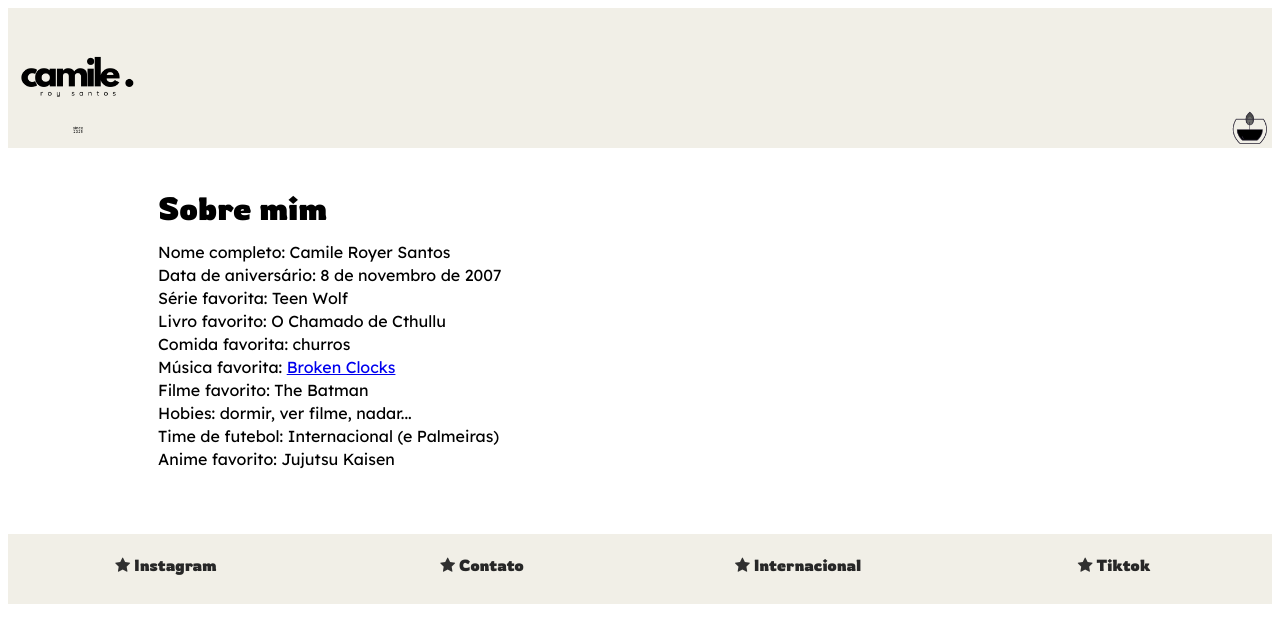
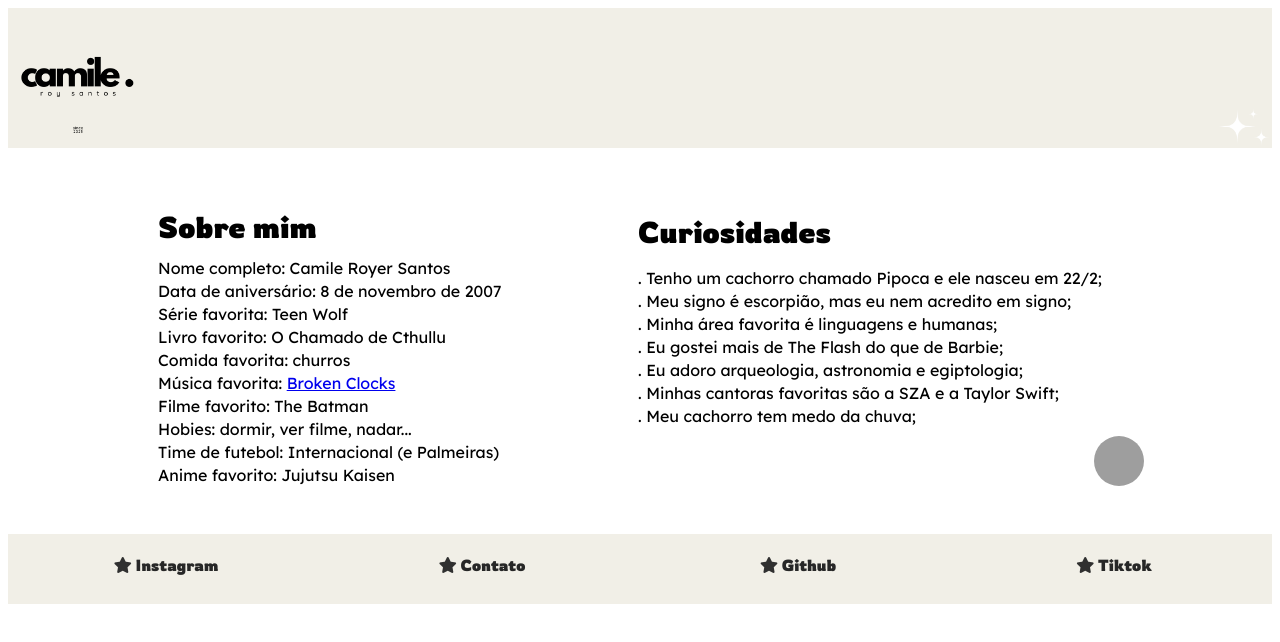
Before and after one commit to camileroyer/sitedacamile, a plain HTML site: page index.html in a window 1280 px wide. Drawn offline with Linux system fonts and the light colour scheme; grey boxes are pictures that could not be loaded.

Commit message:
finalmente um aside
temos um asideeee

```diff
--- a/index.html
+++ b/index.html
@@ -6,12 +6,13 @@
     <title>Camile</title>
     <link rel="stylesheet" href="style.css">
     <link rel="stylesheet" href="https://cdnjs.cloudflare.com/ajax/libs/font-awesome/4.7.0/css/font-awesome.min.css">
-    <script src="https://kit.fontawesome.com/yourcode.js" crossorigin="anonymous"></script>
+    <link rel="stylesheet" href="https://cdnjs.cloudflare.com/ajax/libs/font-awesome/5.15.3/css/all.min.css">
+
 </head>
 <body>
     <header>
         <img src="camile.png" id="logo">
-        <img src="vela.png" id="menu">
+        <img src="estrelinhas.png" id="menu">
     </header>
     <main>
         <div class="destaque">
@@ -21,12 +22,23 @@
         <p>Série favorita: Teen Wolf</p>
         <p>Livro favorito: O Chamado de Cthullu</p>
         <p>Comida favorita: churros</p>
-        <p>Música favorita: <a href="https://youtu.be/0Exxu8lsGYE">Broken Clocks</a></p>
+        <p>Música favorita: <a target="_blank" href="https://youtu.be/zVc-K1kKkVk">Broken Clocks</a></p>
         <p>Filme favorito: The Batman</p>
         <p>Hobies: dormir, ver filme, nadar...</p>
         <p>Time de futebol: Internacional (e Palmeiras)</p>
         <p>Anime favorito: Jujutsu Kaisen</p>
     </div>
+    <aside>
+        <h1>Curiosidades</h1>
+        <p>. Tenho um cachorro chamado Pipoca e ele nasceu em 22/2;</p>
+        <p>. Meu signo é escorpião, mas eu nem acredito em signo;</p>
+        <p>. Minha área favorita é linguagens e humanas;</p>
+        <p>. Eu gostei mais de The Flash do que de Barbie;</p>
+        <p>. Eu adoro arqueologia, astronomia e egiptologia;</p>
+        <p>. Minhas cantoras favoritas são a SZA e a Taylor Swift;</p>
+        <p>. Meu cachorro tem medo da chuva;</p>
+        <img src="pipoca.png" id="gato">
+    </aside>
     </main>
     <footer>
         <div class="fot">
@@ -36,7 +48,7 @@
             <h4><span class="fa fa-star checked"></span> Contato</h4>
         </div>
         <div class="fot">
-            <h4><span class="fa fa-star checked"></span> Internacional</h4>
+            <h4><span class="fa fa-star checked"></span> Github</h4>
         </div>
         <div class="fot">
             <h4><span class="fa fa-star checked"></span> Tiktok</h4>
--- a/style.css
+++ b/style.css
@@ -32,25 +32,20 @@ header{
     margin-bottom: 76px;
     margin-top: 40px;
     margin-left: 150px;
+    float: left;
     }
 
 main h1{
     font-family: "rowdie";
+    font-size: 30px;
 }
 
 p{
     font-family: "outro";
     line-height: 7px;
 }
-aside{
-    width: 30%;
-    padding-left: 15px;
-    margin-left: 15px;
-    float: right;
-    font-style: italic;
-    background-color: lightgray;
 
- }
+
 footer{
     width: 100%;
     display: block;
@@ -75,3 +70,19 @@ footer div{
 .checked{
     color: rgb(48, 48, 48);
 }
+aside{
+    width: 40%;
+    height: 270px;
+    display: block;
+    float: left;
+    margin-bottom: 76px;
+    margin-top: 40px;
+    margin-left: 100px;
+}
+
+#gato{
+    width: 50px;
+    height: 50px;
+    border-radius: 70%;
+    float: right;
+}
```
Also changed, not shown: estrelinhas.png (added), 1 other file.
